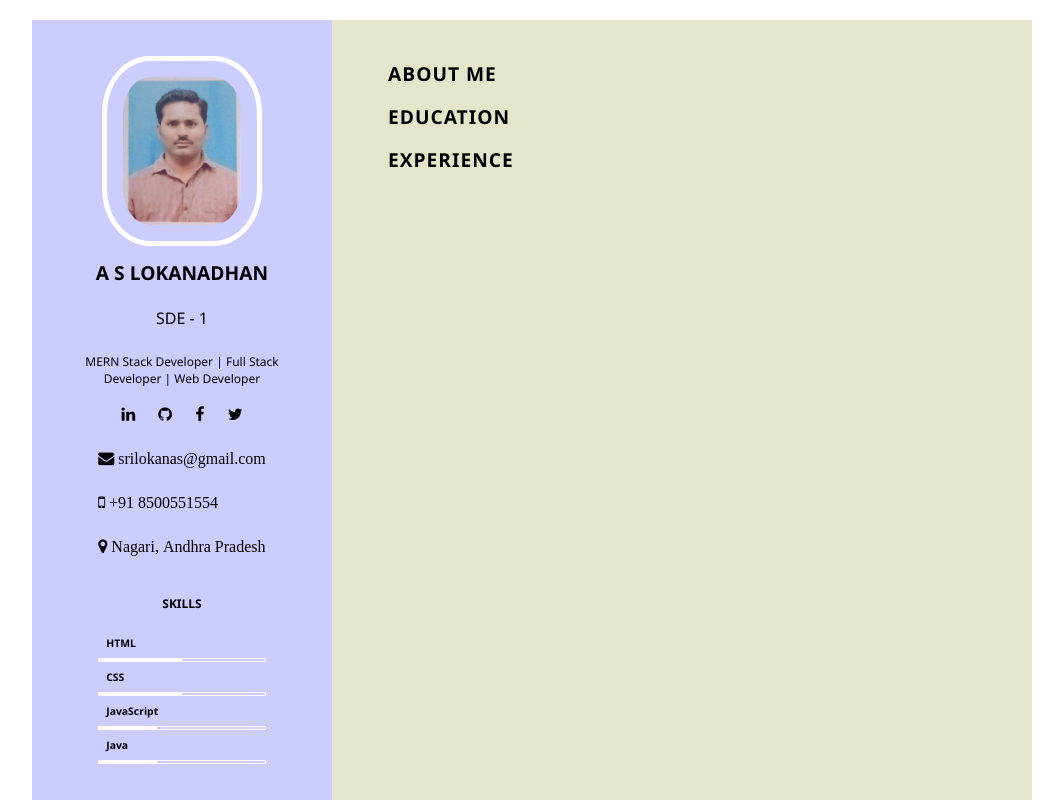
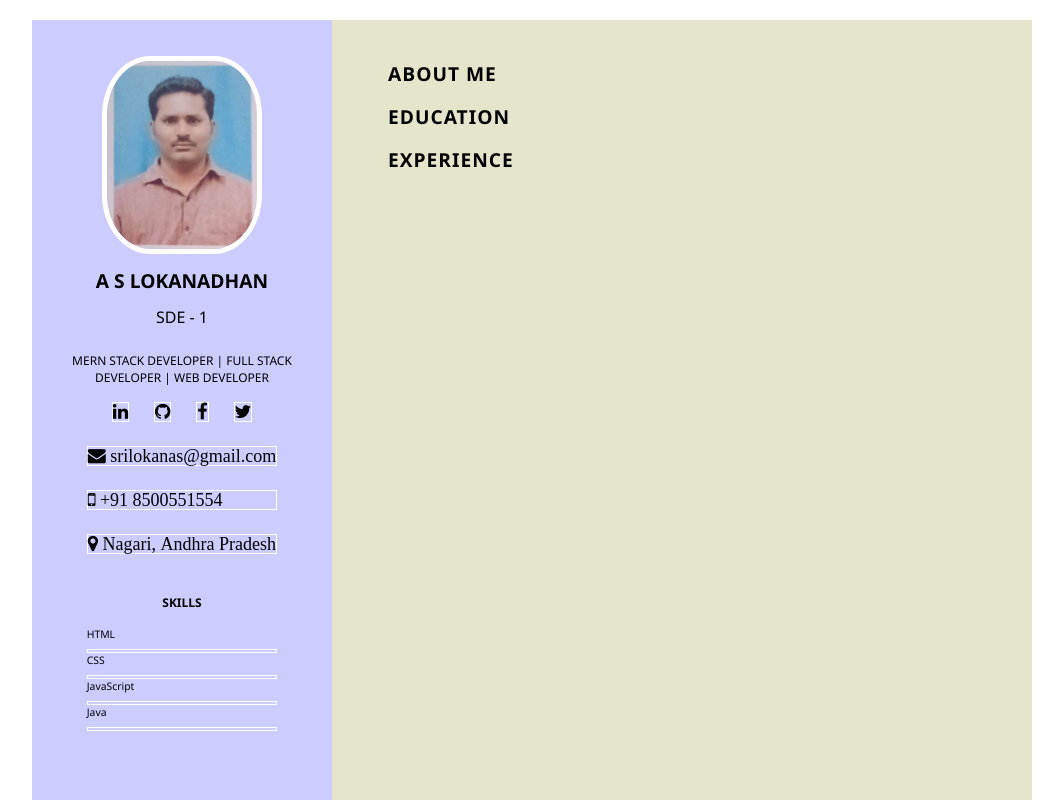
Before and after one commit to srilokanas/Resume, a plain HTML site: page index.html in a window 1280 px wide. Shown: the top 800 px of the page, without its empty margins (32-1095 px from the left). Drawn offline with Linux system fonts and the light colour scheme.

Commit message:
Update style.css

```diff
--- a/style.css
+++ b/style.css
@@ -1,38 +1,27 @@
-*{
-    padding: 0;
-    margin: 0;
-    box-sizing: border-box;
-    list-style: none;
-    font-family: 'Segoe UI', Tahoma, Geneva, Verdana, sans-serif;
+* {
+  padding: 0;
+  margin: 0;
+  box-sizing: border-box;
+  list-style: none;
+  font-family: "Segoe UI", Tahoma, Geneva, Verdana, sans-serif;
 }
-
-/* Write CSS code below */
 a {
   text-decoration: none;
-  color: rgba(0, 0, 0);
+  color: black;
 }
-a:hover {
-  opacity: 0.5;
-}
-li {
-  list-style-type: none;
-}
-
 .main-content {
+  min-height: 1200px;
+  width: 90%;
+  margin: 20px auto;
   display: grid;
   grid-template-columns: 300px 700px;
-  min-height: 1000px;
-  margin: 20px auto;
-  width: 90%;
 }
 
 .left-section {
   grid-column: span 1;
+  font-size: large;
+  font-weight: 500;
   background-color: rgba(0, 0, 255, 0.2);
-}
-.right-section {
-  grid-column: span 1 / span 2;
-  background-color: rgba(127, 127, 0, 0.2);
 }
 
 .left-content {
@@ -47,14 +36,26 @@ li {
   align-items: center;
 }
 
-
 .profile-image {
   display: block;
-  padding: 1rem;
   margin: auto;
+  width: 60%;
+  height: auto;
   border: 5px solid white;
   border-radius: 30%;
-  width: 60%;
+  overflow: hidden;
+  cursor: grab;
+}
+
+.profile-image img {
+  height: 100px;
+  width: auto;
+  object-fit: fill;
+}
+
+.profile-image img:hover {
+  transform: scale(1.1);
+  transition: all 0.3s ease-in;
 }
 
 .name {
@@ -67,21 +68,27 @@ li {
 }
 
 .designation {
-  font-size: 1 rem;
+  font-size: 1rem;
   text-align: center;
   text-transform: uppercase;
-  padding: 0.5rem;
+  padding-bottom: 0.5rem;
 }
 
 .description {
   font-size: 0.75rem;
   text-align: center;
+  text-transform: uppercase;
   padding: 1rem;
 }
 .social-icon {
   display: flex;
   justify-content: space-evenly;
 }
+.icon {
+  display: flex;
+  border: 1px solid white;
+}
+
 .skills {
   font-size: 0.75rem;
   text-align: center;
@@ -91,29 +98,27 @@ li {
 
 .skill-name {
   font-size: 0.65rem;
-  font-weight: 600;
+  /* font-weight: 0.65 rem; */
   text-align: left;
-  padding: 0.5rem;
+  padding-bottom: 0.5rem;
 }
 
 .progress-bar {
-  border: 1px solid white;
+  border: 1px white solid;
   height: 4px;
 }
-.html,
-.css {
-  border: 1px solid white;
-  width: 50%;
-}
 
-.javascript,
-.java {
-  border: 1px solid white;
-  width: 35%;
-}
 .right-main-content {
   padding: 2rem 3rem;
 }
+
+.right-section {
+  grid-column: span 1 / span 2;
+  font-size: large;
+  font-weight: 500;
+  background-color: rgba(127, 127, 0, 0.2);
+}
+
 .right-title {
   text-transform: uppercase;
   font-size: 1.2rem;
@@ -121,8 +126,9 @@ li {
   padding: 0.5rem;
   letter-spacing: 1px;
 }
-@media only screen and (max-width: 674px) {
+
+@media screen and (max-width: 673px) {
   .main-content {
     grid-template-columns: repeat(1, 1fr);
-
+  }
 }
```
